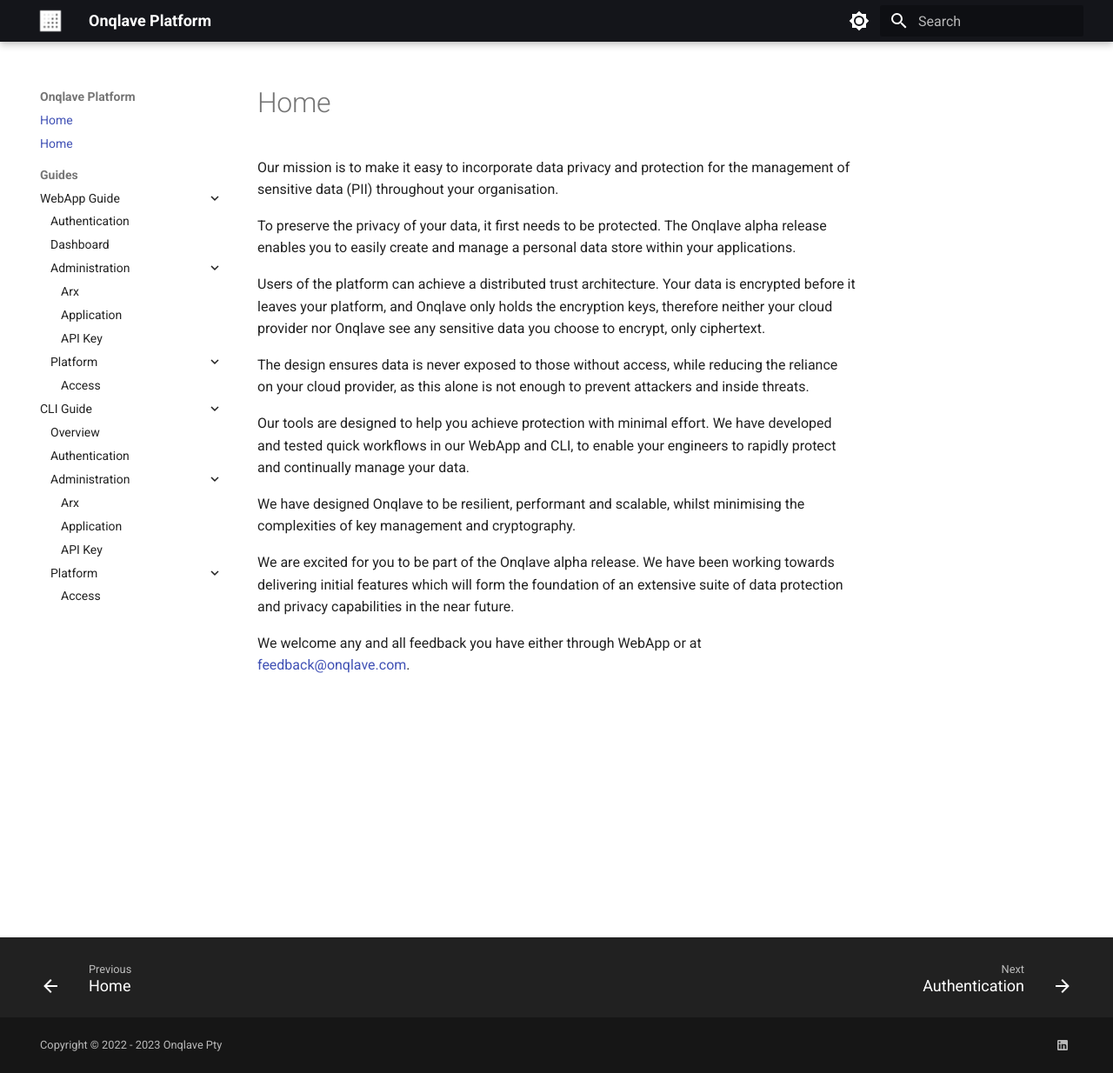
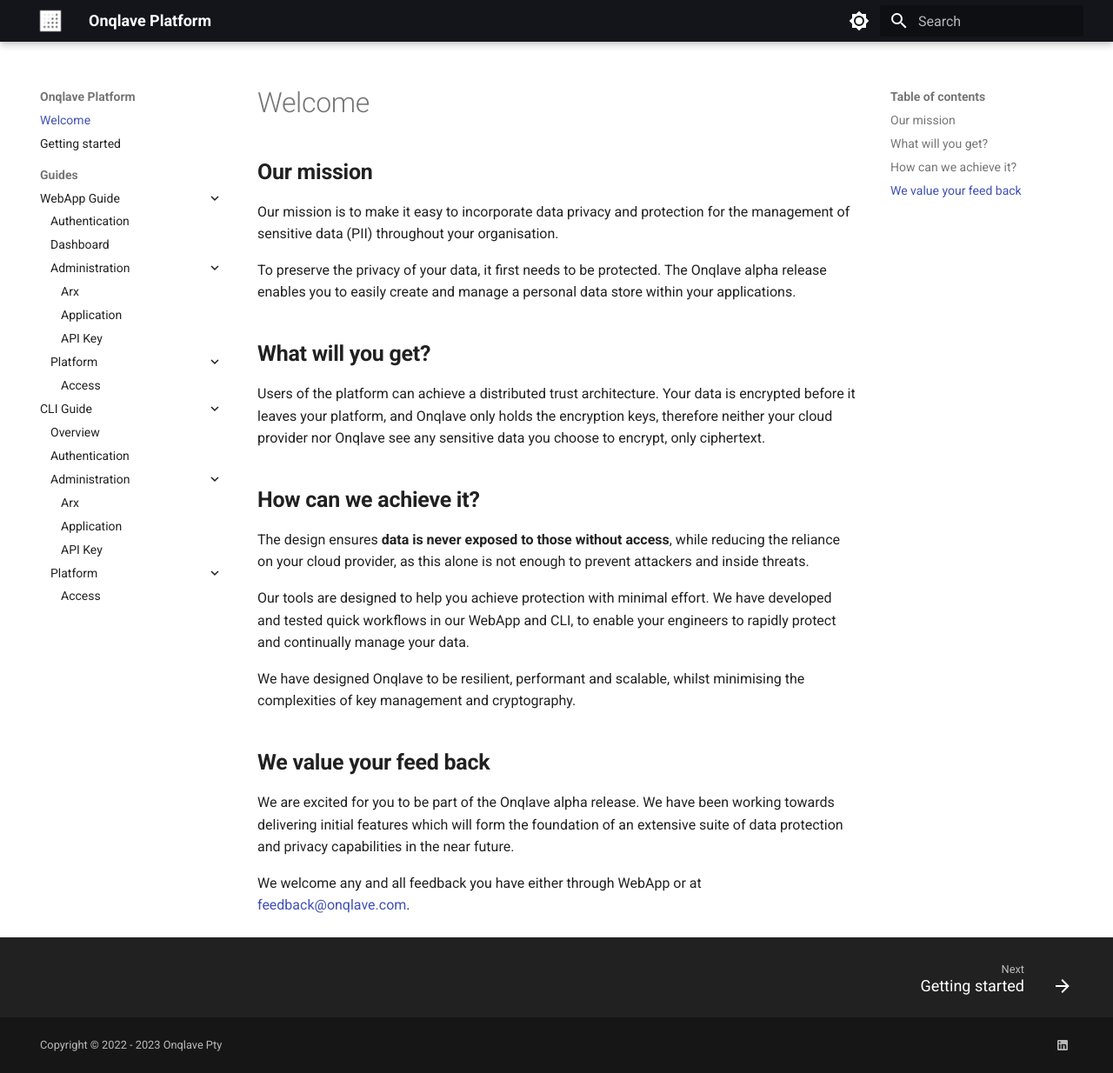
Before and after one commit to onqlavelabs/onqlave.docs, an MkDocs documentation site: the page built from docs/welcome/welcome.md, in a window 1280 px wide and 1234 px high. Shown: the whole window at 87% size. Built offline with MkDocs 1.6.1 and Material for MkDocs 9.7.7, drawn with Linux system fonts in a browser that asks for light colours; the version menu is left out.

Commit message:
add new headings for welcome, remove unused files

```diff
--- a/docs/welcome/welcome.md
+++ b/docs/welcome/welcome.md
@@ -1,15 +1,21 @@
+## **Our mission**
+
 Our mission is to make it easy to incorporate data privacy and protection for the management of sensitive data (PII) throughout your organisation.
 
 To preserve the privacy of your data, it first needs to be protected. The Onqlave alpha release enables you to easily create and manage a personal data store within your applications.
 
+## **What will you get?**
+
 Users of the platform can achieve a distributed trust architecture. Your data is encrypted before it leaves your platform, and Onqlave only holds the encryption keys, therefore neither your cloud provider nor Onqlave see any sensitive data you choose to encrypt, only ciphertext.
 
-The design ensures data is never exposed to those without access, while reducing the reliance on your cloud provider, as this alone is not enough to prevent attackers and inside threats.
+## **How can we achieve it?**
+The design ensures **data is never exposed to those without access**, while reducing the reliance on your cloud provider, as this alone is not enough to prevent attackers and inside threats.
 
 Our tools are designed to help you achieve protection with minimal effort. We have developed  and tested quick workflows in our WebApp and CLI, to enable your engineers to rapidly protect and continually manage your data.
 
 We have designed Onqlave to be resilient, performant and scalable, whilst minimising the complexities of key management and cryptography.
 
+## **We value your feed back**
 We are excited for you to be part of the Onqlave alpha release. We have been working towards delivering initial features which will form the foundation of an extensive suite of data protection and privacy capabilities in the near future.
 
 We welcome any and all feedback you have either through WebApp or at <feedback@onqlave.com>.
--- a/mkdocs.yml
+++ b/mkdocs.yml
@@ -10,6 +10,8 @@
     version:
       provider: mike
       default: 0.0.1
+extra_css:
+  - https://cdnjs.cloudflare.com/ajax/libs/font-awesome/5.15.3/css/all.min.css
 
 theme:
   name: material
@@ -34,6 +36,7 @@
   plugins:
     - search
     - navigation
+    - typeset
     - mike:
         alias_type: symlink
         redirect_template: null
@@ -64,11 +67,14 @@
   - footnotes
   - toc:
       permalink: true
+  - pymdownx.emoji:
+      emoji_index: !!python/name:materialx.emoji.twemoji
+      emoji_generator: !!python/name:materialx.emoji.to_svg
 
 
 nav:
-  - "Home": welcome/welcome.md
-  - "Welcome": welcome/welcome.md
+  - Welcome: welcome/welcome.md
+  - Getting started: getting-started.md
   - "Guides":
       - "WebApp Guide":
           - "Authentication": guides/web-app-guide/authentication.md
```
Also changed, not shown: docs/guides/cli-guide/administration/arx.md (+1 -0 lines), docs/index.md (+5 -0 lines), docs/others/api-status.md (deleted, +0 -1 lines), docs/others/change-log.md (deleted, +0 -1 lines), docs/resources/blogs.md (deleted, +0 -1 lines), docs/resources/glossary.md (deleted, +0 -1 lines), docs/resources/open-api-doc.md (deleted, +0 -1 lines), docs/resources/open-api-spec.md (deleted, +0 -1 lines), docs/resources/pricing.md (deleted, +0 -1 lines).
